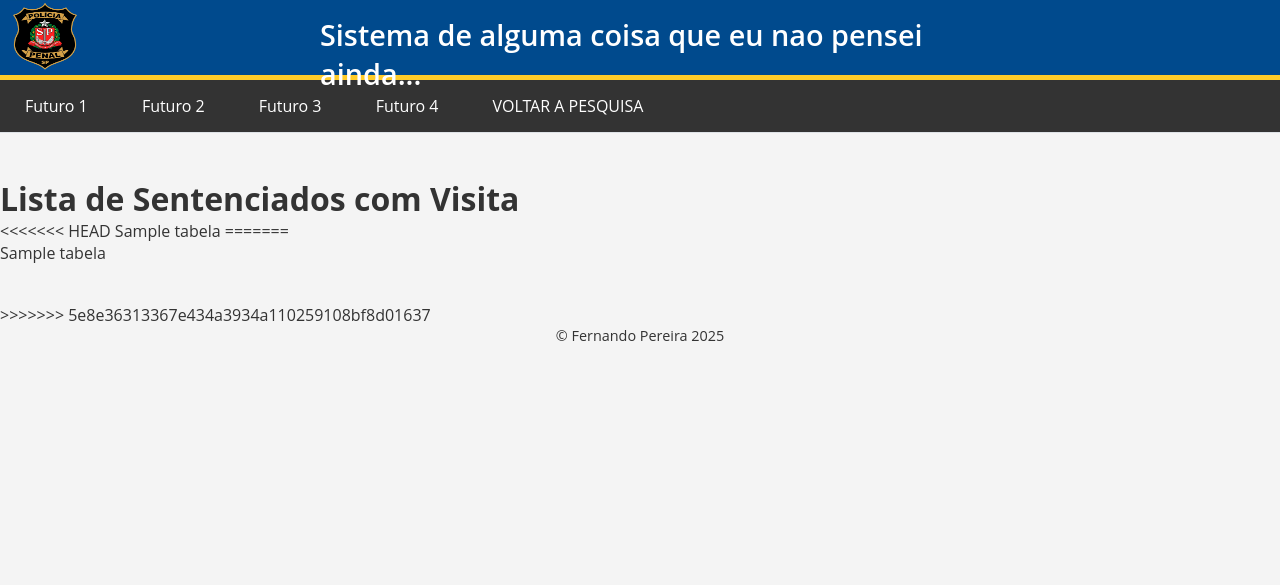
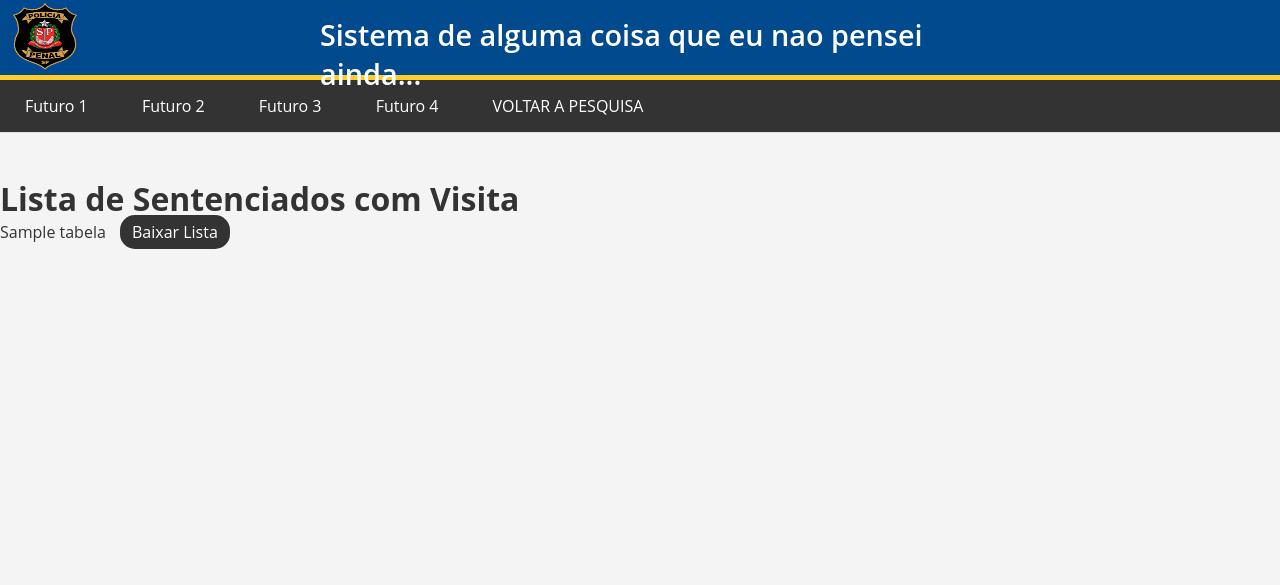
Before and after one commit to fernandopereira3/novela, a Flask app: template templates/lista.html in a window 1280 px wide. Shown: the top 585 px of the page. Run offline with Flask 3, Linux system fonts and the light colour scheme; the template is opened without the code that fills it: most values are stand-ins (such as "Sample title", 1, 10 or a date in 2020); some libraries are stand-ins or nearby versions.

Commit message:
/download

```diff
--- a/main.py
+++ b/main.py
@@ -62,7 +62,7 @@ def pesquisa_matricula():
 
 
 
-@app.route('/download-pdf', methods=['GET'])
+@app.route('/download', methods=['GET'])
 def download_pdf():
     global df_lista_sentenciados
 
@@ -93,7 +93,7 @@ def download_pdf():
         ('ALIGN', (0, 0), (-1, 0), 'CENTER'),
         ('FONTNAME', (0, 0), (-1, 0), 'Helvetica-Bold'),
         ('BOTTOMPADDING', (0, 0), (-1, 0), 12),
-        ('BACKGROUND', (0, 1), (-1, -1), colors.beige),
+        ('BACKGROUND', (0, 1), (-1, -1), colors.white),
         ('BOX', (0, 0), (-1, -1), 1, colors.black),
         ('GRID', (0, 0), (-1, -1), 0.5, colors.black),
     ])
@@ -201,4 +201,4 @@ def index():
     return render_template('index.html')
 
 if __name__ == '__main__':
-    app.run(debug=True, port=81)
+    app.run(host='0.0.0.0', port=80)
--- a/static/styles.css
+++ b/static/styles.css
@@ -157,36 +157,27 @@ body {
    color: white;
 }
 
-<<<<<<< HEAD
-=======
-/* TABELA */
-
-.table-container{
-   display: flex;
-   position: absolute;
-   transform: translateX(20%);
-   width: 90%;
-   padding: 10px;
-   border-collapse: collapse;
-   padding: 8px;
-}
-.table-container th, td{
-   border: 1px solid;
-   padding: 8px;
-   text-align: left;
+.btn-download{
+   text-decoration: none;
+   position: relative;
+   left: 10px;
+   background-color: #333;
+   border: #333;
+   color: white;
+   padding: 0.375rem 0.75rem;
+   font-size: 1rem;
+   border-radius: 15px;
+   line-height: 1.5;
+   cursor: pointer;
+   transition: all 0.15s ease-in-out;
 }
 
-.table-container th {
-   text-align: center;
-   font-size: 1.2em;
-   background-color: #f2f2f2;
-   color: #333;
-}
-.table-container tr:nth-child(even) {
-   background-color: #f9f9f9;
+.btn-download:hover{
+   background-color: #004a8d;
+   border: #004a8d;
 }
 
->>>>>>> 5e8e36313367e434a3934a110259108bf8d01637
+
 /* Footer */
 .footer {
    background-color: #004a8d;
@@ -215,19 +206,10 @@ fieldset>legend{
  /* forms */
 
 .Resultados {
-<<<<<<< HEAD
    text-align: center;
    padding: 40px;
    width: 70%;
    margin-top: 20px;
-=======
-   display: block;
-   position: relative;
-   transform: translateX(39%);
-   font-weight: bold;
-   width: 70%; /* Largura igual ao container */
-   margin-top: 20px; /* Espaçamento superior */
->>>>>>> 5e8e36313367e434a3934a110259108bf8d01637
    line-height: 2.5;
    transform: translateX(25%);
 }
--- a/templates/lista.html
+++ b/templates/lista.html
@@ -36,7 +36,6 @@
     <h1>Lista de Sentenciados com Visita</h1>
 
     {% if tabela %}
-<<<<<<< HEAD
         <style>
             table {
                 width: 90%;
@@ -64,17 +63,10 @@
             }
         </style>
         {{ tabela|safe }}
-=======
-        <div class="table-container">
-            <table class="styled-table">
-                {{ tabela|safe }}
-            </table>
-        </div>
->>>>>>> 5e8e36313367e434a3934a110259108bf8d01637
     {% else %}
         <p>Nenhum sentenciado selecionado.</p>
     {% endif %}
-
+    <a href="/download" class="btn-download">Baixar Lista</a>
     <script>
         function remover(matricula) {
             fetch('/remove', {
```
